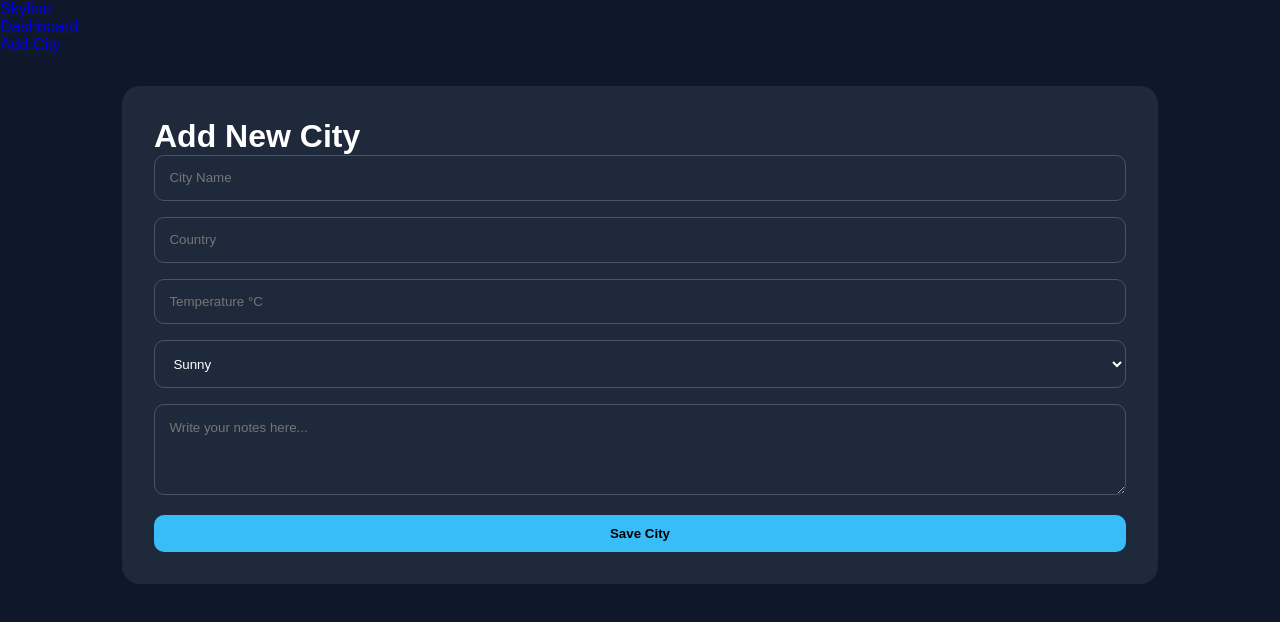
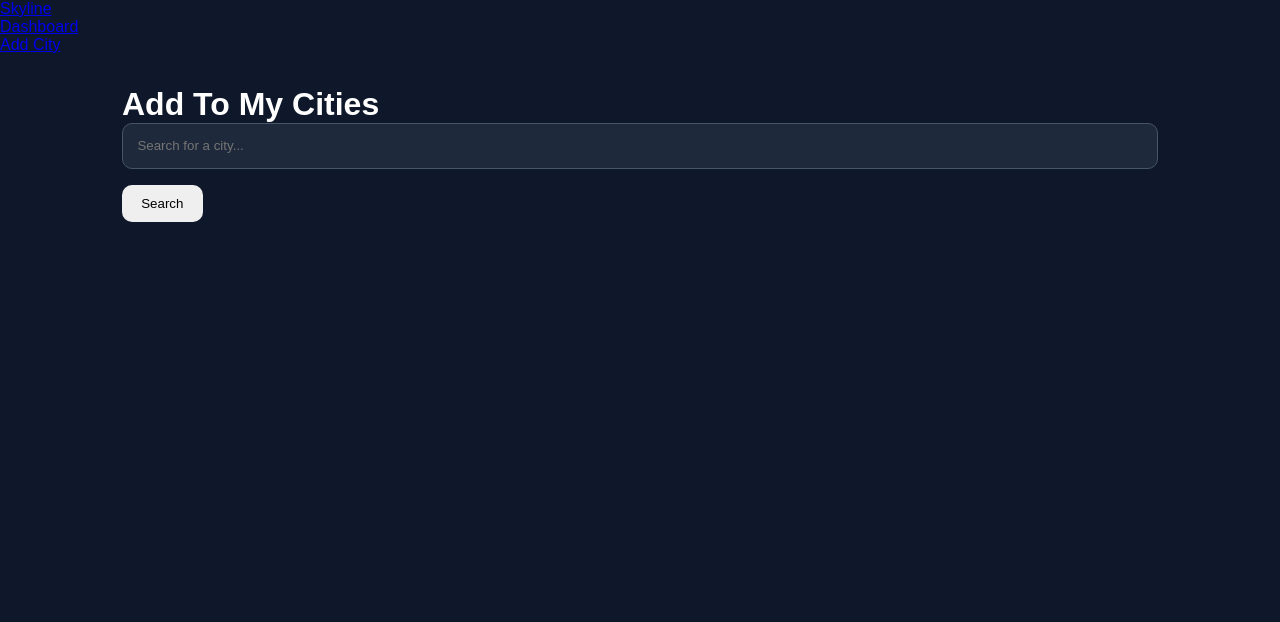
Before and after one commit to OmanDavid/skyline-weather-app, a React (Create React App) app: page /add in a window 1280 px wide. Shown: the top 622 px of the page. Built offline with nearby package versions, Linux system fonts and the light colour scheme.

Commit message:
fix: add search bar, add fetch from openweatherappi

```diff
--- a/src/pages/AddCity.js
+++ b/src/pages/AddCity.js
@@ -1,100 +1,73 @@
 import { useState } from 'react';
 import { useNavigate } from 'react-router-dom';
-import NoteForm from '../components/NoteForm';
-
-const weatherOptions = [
-  'Sunny',
-  'Cloudy',
-  'Rainy',
-  'Stormy',
-  'Windy'
-];
 
 function AddCity() {
   const navigate = useNavigate();
-  const [formData, setFormData] = useState({
-    name: '',
-    country: '',
-    temperature: '',
-    label: 'Sunny'
-  });
-  const [notes, setNotes] = useState('');
+  const [search, setSearch] = useState('');
+  const [result, setResult] = useState(null);
 
-  function handleChange(e) {
-    setFormData({ ...formData, [e.target.name]: e.target.value });
+  // fetch weather from OpenWeatherMap when Search is clicked
+  function handleSearch() {
+    fetch(
+      `https://api.openweathermap.org/data/2.5/weather?q=${search}&appid=${process.env.REACT_APP_WEATHER_API_KEY}&units=metric`
+    )
+      .then(res => res.json())
+      .then(data => {
+        if (data.cod === 200) {
+          setResult({
+            name: data.name,
+            country: data.sys.country,
+            temp: data.main.temp,
+            condition: data.weather[0].description
+          });
+        } else {
+          alert('City not found. Try again.');
+        }
+      });
   }
 
-  function handleSubmit(e) {
-    e.preventDefault();
-
-    const newCity = {
-      ...formData,
-      notes
-    };
-
+  // POST the city to json-server when Save City is clicked
+  function handleSave() {
     fetch('http://localhost:5000/cities', {
       method: 'POST',
-      headers: {
-        'Content-Type': 'application/json'
-      },
-      body: JSON.stringify(newCity)
+      headers: { 'Content-Type': 'application/json' },
+      body: JSON.stringify({
+        name: result.name,
+        country: result.country,
+        label: '',
+        notes: ''
+      })
     })
-      .then((res) => res.json())
+      .then(res => res.json())
       .then(() => navigate('/'));
   }
 
   return (
     <div className="page-container">
-      <div className="form-card">
-        <h1>Add New City</h1>
+      <h1>Add To My Cities</h1>
 
-        <form onSubmit={handleSubmit}>
-          <input
-            type="text"
-            name="name"
-            placeholder="City Name"
-            value={formData.name}
-            onChange={handleChange}
-            required
-          />
+      {/* search bar */}
+      <div className="search-container">
+        <input
+          type="text"
+          placeholder="Search for a city..."
+          value={search}
+          onChange={e => setSearch(e.target.value)}
+        />
+        <button onClick={handleSearch}>Search</button>
+      </div>
 
-          <input
-            type="text"
-            name="country"
-            placeholder="Country"
-            value={formData.country}
-            onChange={handleChange}
-            required
-          />
-
-          <input
-            type="number"
-            name="temperature"
-            placeholder="Temperature °C"
-            value={formData.temperature}
-            onChange={handleChange}
-            required
-          />
-
-          <select
-            name="label"
-            value={formData.label}
-            onChange={handleChange}
-          >
-            {weatherOptions.map((option) => (
-              <option key={option} value={option}>
-                {option}
-              </option>
-            ))}
-          </select>
-
-          <NoteForm notes={notes} setNotes={setNotes} />
-
-          <button type="submit" className="primary-btn">
-            Save City
-          </button>
-        </form>
-      </div>
+      {/* result card - only shows after a successful search */}
+      {result && (
+        <div className="result-card">
+          <div>
+            <h2>{result.name}</h2>
+            <p className="temp">{result.temp}°C</p>
+            <p>{result.condition}</p>
+          </div>
+          <button onClick={handleSave}>Save City</button>
+        </div>
+      )}
     </div>
   );
 }
```
